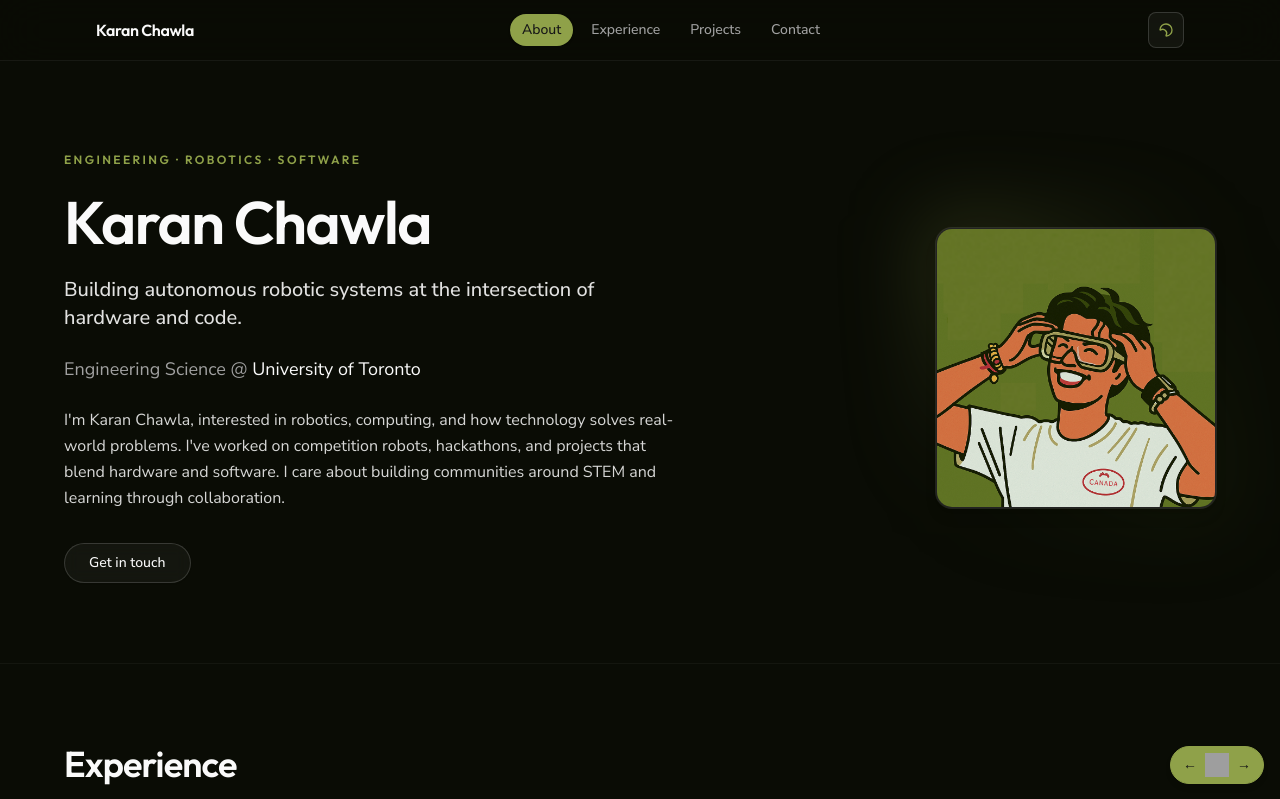
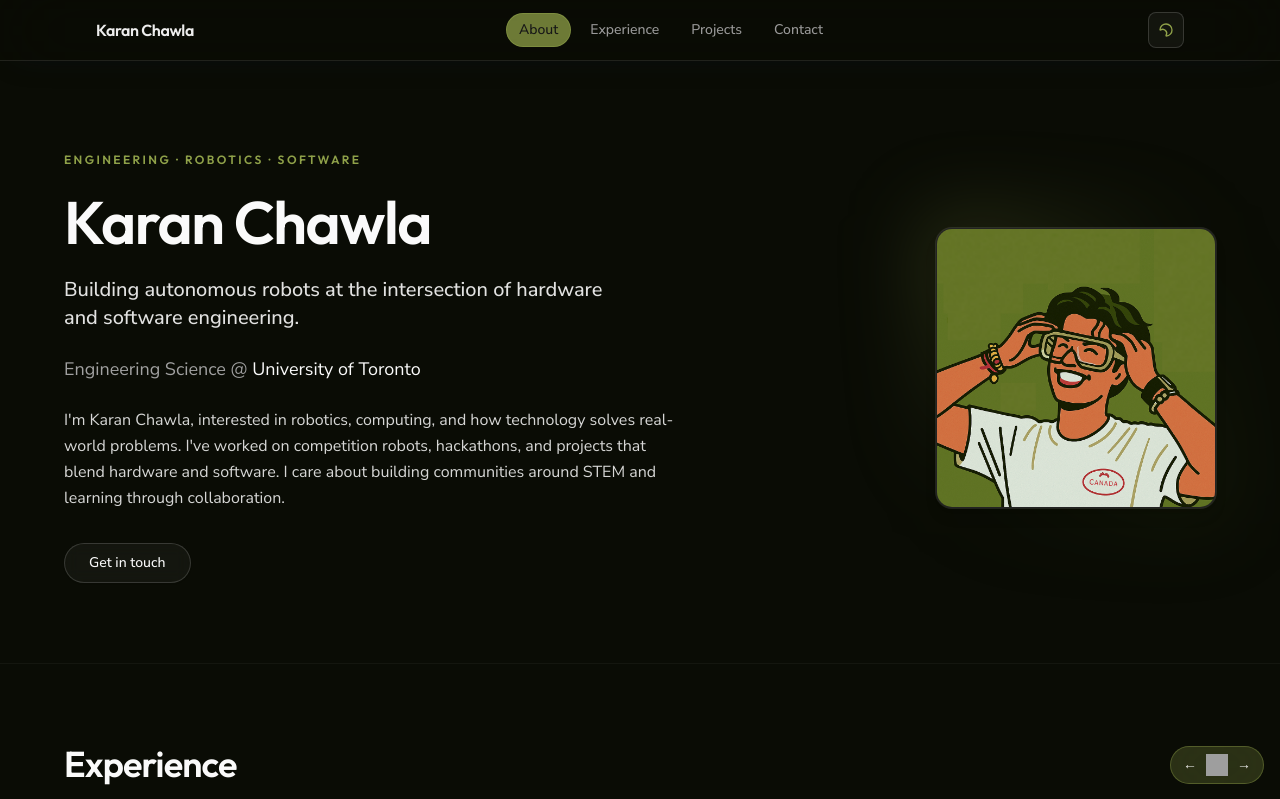
Before and after one commit to KaranChawlaD/Personal-Website-V2, a Next.js app: page / in a window 1280 px wide. Shown: the top 799 px of the page. Built offline with nearby package versions, Linux system fonts and the light colour scheme; grey boxes are pictures that could not be loaded.

Commit message:
feat: liquid glass (ish)

```diff
--- a/app/personal-website-client.tsx
+++ b/app/personal-website-client.tsx
@@ -114,7 +114,7 @@
 
   return (
     <div className="min-h-screen transition-colors duration-300 bg-background">
-      <header className="fixed inset-x-0 top-0 z-50 border-b border-border/60 bg-background/80 backdrop-blur-xl supports-[backdrop-filter]:bg-background/65">
+      <header className="fixed inset-x-0 top-0 z-50 border-b border-white/20 bg-background/45 shadow-[0_8px_32px_-16px_rgba(15,23,42,0.45)] backdrop-blur-2xl supports-[backdrop-filter]:bg-background/30 dark:border-white/10">
         <nav
           className="mx-auto grid max-w-6xl grid-cols-[minmax(0,1fr)_auto] gap-x-3 gap-y-2.5 px-4 py-3 sm:flex sm:items-center sm:gap-3 sm:px-6 lg:px-8"
           aria-label="Primary"
@@ -122,7 +122,7 @@
           <button
             type="button"
             onClick={() => scrollToSection("about")}
-            className="col-start-1 row-start-1 justify-self-start truncate text-left font-heading text-base font-semibold tracking-tight text-foreground transition-opacity hover:opacity-80 sm:order-1 sm:max-w-none"
+            className="col-start-1 row-start-1 justify-self-start truncate text-left font-heading text-base font-semibold tracking-tight text-foreground/95 transition-opacity hover:opacity-80 sm:order-1 sm:max-w-none"
           >
             Karan Chawla
           </button>
@@ -142,10 +142,10 @@
                     activeSection === item.id ? "location" : undefined
                   }
                   className={cn(
-                    "shrink-0 rounded-full px-3 py-2 text-sm font-medium transition-colors sm:py-1.5",
+                    "shrink-0 rounded-full border px-3 py-2 text-sm font-medium transition-all duration-300 sm:py-1.5",
                     activeSection === item.id
-                      ? "bg-primary text-primary-foreground shadow-sm"
-                      : "text-muted-foreground hover:bg-muted hover:text-foreground"
+                      ? "border-primary/60 bg-primary/80 text-primary-foreground shadow-[inset_0_1px_0_rgba(255,255,255,0.25),0_8px_20px_-16px_hsl(var(--primary))] backdrop-blur-md dark:border-primary/50 dark:bg-primary/75"
+                      : "border-transparent bg-transparent text-muted-foreground/95 hover:border-primary/30 hover:bg-primary/15 hover:text-foreground dark:hover:border-primary/35 dark:hover:bg-primary/20"
                   )}
                 >
                   {item.label}
@@ -176,7 +176,7 @@
                   Karan Chawla
                 </h1>
                 <p className="max-w-xl text-lg font-medium leading-snug text-foreground/90 sm:text-xl">
-                  Building autonomous robotic systems at the intersection of hardware and code.
+                  Building autonomous robots at the intersection of hardware and software engineering.
                 </p>
                 <p className="text-base text-muted-foreground sm:text-lg">
                   Engineering Science @{" "}
@@ -457,10 +457,10 @@
 
       {/* SKULE WebRing */}
       <div className="fixed bottom-4 right-4 z-40">
-        <div className="flex items-center gap-2 rounded-full border border-primary bg-primary px-3 py-1.5 text-primary-foreground shadow-md">
+        <div className="flex items-center gap-2 rounded-full border border-primary/45 bg-primary/20 px-3 py-1.5 text-foreground shadow-[0_10px_30px_-14px_rgba(15,23,42,0.55),0_0_36px_-12px_hsl(var(--primary))] backdrop-blur-xl supports-[backdrop-filter]:bg-primary/15 dark:border-primary/40 dark:bg-primary/25">
           <a
             href="https://WebRing.skule.ca/#https://www.karan-chawla.com/?nav=prev"
-            className="text-sm leading-none hover:underline"
+            className="text-sm leading-none text-foreground/90 transition-colors hover:text-primary hover:underline"
             aria-label="Previous site in SKULE WebRing"
             rel="noopener noreferrer"
           >
@@ -470,7 +470,7 @@
             href="https://WebRing.skule.ca/#https://www.karan-chawla.com/"
             target="_blank"
             rel="noopener noreferrer"
-            className="flex size-5 items-center justify-center md:size-6"
+            className="flex size-5 items-center justify-center rounded-full border border-transparent transition-colors hover:border-primary/35 hover:bg-primary/15 md:size-6"
             aria-label="SKULE WebRing"
           >
             <Image
@@ -485,7 +485,7 @@
           </a>
           <a
             href="https://WebRing.skule.ca/#https://www.karan-chawla.com/?nav=next"
-            className="text-sm leading-none hover:underline"
+            className="text-sm leading-none text-foreground/90 transition-colors hover:text-primary hover:underline"
             aria-label="Next site in SKULE WebRing"
             rel="noopener noreferrer"
           >
```
